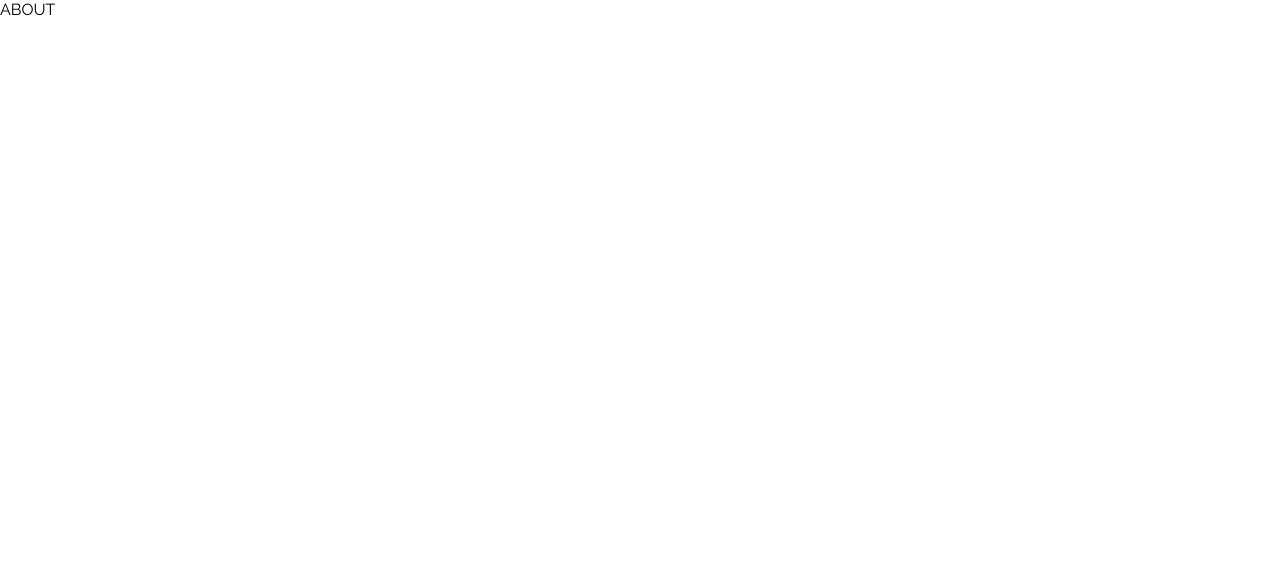
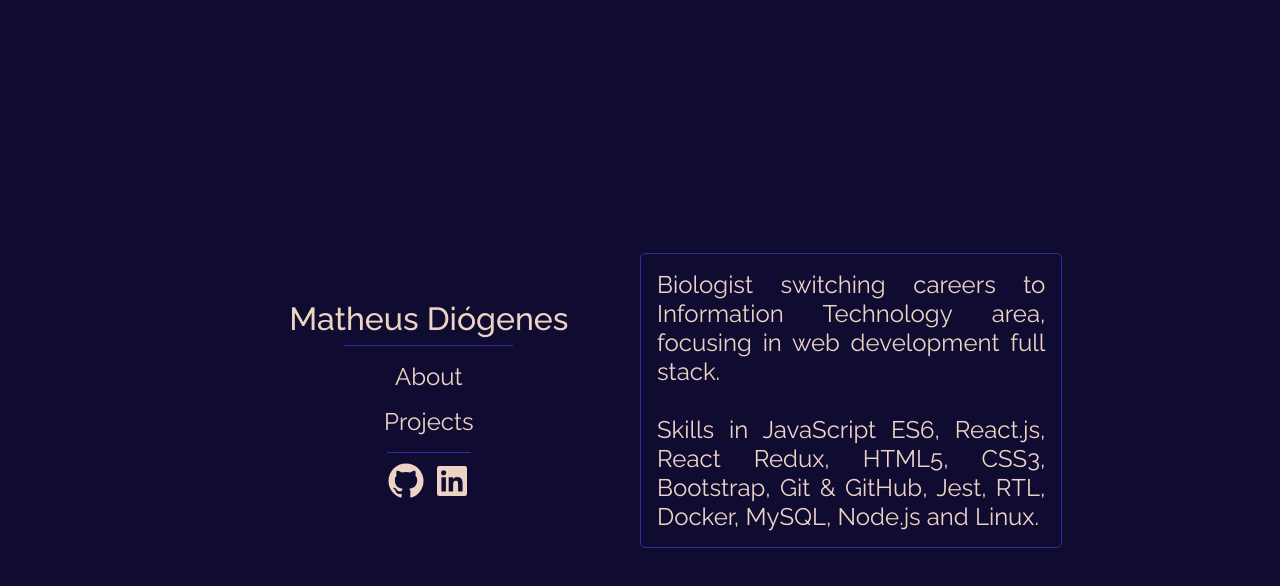
Before and after one commit to mathdio/my-portfolio, a React (Create React App) app: page /about in a window 1280 px wide. Shown: the top 586 px of the page. Built offline with nearby package versions, Linux system fonts and the light colour scheme.

Commit message:
feat: About page. style: About page. re-style: Header component.

```diff
--- a/src/components/Header.css
+++ b/src/components/Header.css
@@ -3,9 +3,8 @@
     align-items: center;
     display: flex;
     flex-direction: column;
+    height: 33vh;
     justify-content: center;
-    margin: 5%;
-    position: fixed;
     opacity: 0;
     transition: 3s;
     width: 90%;
@@ -83,9 +82,8 @@
     align-items: center;
     display: flex;
     flex-direction: column;
+    height: 33vh;
     justify-content: center;
-    margin: 5%;
-    position: fixed;
     opacity: 0;
     transition: 3s;
     width: 90%;
@@ -164,8 +162,6 @@
     display: flex;
     flex-direction: column;
     justify-content: center;
-    margin: 5%;
-    position: fixed;
     opacity: 0;
     transition: 3s;
     width: 33%;
--- a/src/components/Header.js
+++ b/src/components/Header.js
@@ -8,7 +8,7 @@ function Header() {
   const [headerClasses, setHeaderClasses] = useState('Header-header-container');
 
   useEffect(() => {
-    setHeaderClasses('Header-header-container Header-header-transiotioning')
+    setHeaderClasses('Header-header-container Header-header-transiotioning');
   }, []);
 
   return (
--- /dev/null
+++ b/src/pages/About.css
@@ -0,0 +1,81 @@
+@media only screen and (max-width: 600px) {
+  .About-main-container {
+    align-items: center;
+    background-color: var(--russian-violet-color);
+    color: var(--champgane-pink-color);
+    display: flex;
+    flex-direction: column;
+    height: 100vh;
+    width: 100vw;
+  }
+
+  .About-text {
+    border: var(--ocean-blue-color) solid 1px;
+    border-radius: 5px;
+    font-size: 1.125rem;
+    padding: 1rem;
+    opacity: 0;
+    text-align: justify;
+    transition: 6s;
+    width: 90%;
+  }
+
+  .About-text-transitioning {
+    opacity: 1;
+  }
+}
+
+@media only screen and (min-width: 600px) {
+  .About-main-container {
+    align-items: center;
+    background-color: var(--russian-violet-color);
+    color: var(--champgane-pink-color);
+    display: flex;
+    flex-direction: column;
+    height: 100vh;
+    width: 100vw;
+  }
+
+  .About-text {
+    border: var(--ocean-blue-color) solid 1px;
+    border-radius: 5px;
+    font-size: 2rem;
+    padding: 1rem;
+    opacity: 0;
+    text-align: justify;
+    transition: 6s;
+    width: 90%;
+  }
+
+  .About-text-transitioning {
+    opacity: 1;
+  }
+}
+
+@media only screen and (min-width: 768px) {
+  .About-main-container {
+    align-items: center;
+    background-color: var(--russian-violet-color);
+    color: var(--champgane-pink-color);
+    display: flex;
+    flex-direction: row;
+    height: 100vh;
+    justify-content: center;
+    width: 100vw;
+  }
+
+  .About-text {
+    border: var(--ocean-blue-color) solid 1px;
+    border-radius: 5px;
+    font-size: 1.5rem;
+    padding: 1rem;
+    opacity: 0;
+    text-align: justify;
+    transition: 6s;
+    width: 33%;
+  }
+
+  .About-text-transitioning {
+    opacity: 1;
+  }
+}
--- a/src/pages/About.js
+++ b/src/pages/About.js
@@ -1,6 +1,27 @@
+import { useEffect, useState } from 'react';
+import Header from "../components/Header";
+import './About.css';
+
 function About() {
+  const [aboutClasses, setAboutClasses] = useState('About-text');
+
+  useEffect(() => {
+    setAboutClasses('About-text About-text-transitioning');
+  }, []);
+
 	return (
-		<div>ABOUT</div>
+		<main className="About-main-container">
+      <Header />
+      <div className={ aboutClasses }>
+        <p>
+          Biologist switching careers to Information Technology area, focusing in web development full stack.
+        </p>
+        <br />
+        <p>
+          Skills in JavaScript ES6, React.js, React Redux, HTML5, CSS3, Bootstrap, Git & GitHub, Jest, RTL, Docker, MySQL, Node.js and Linux.
+        </p>
+      </div>
+		</main>
 	)
 }
 
```
